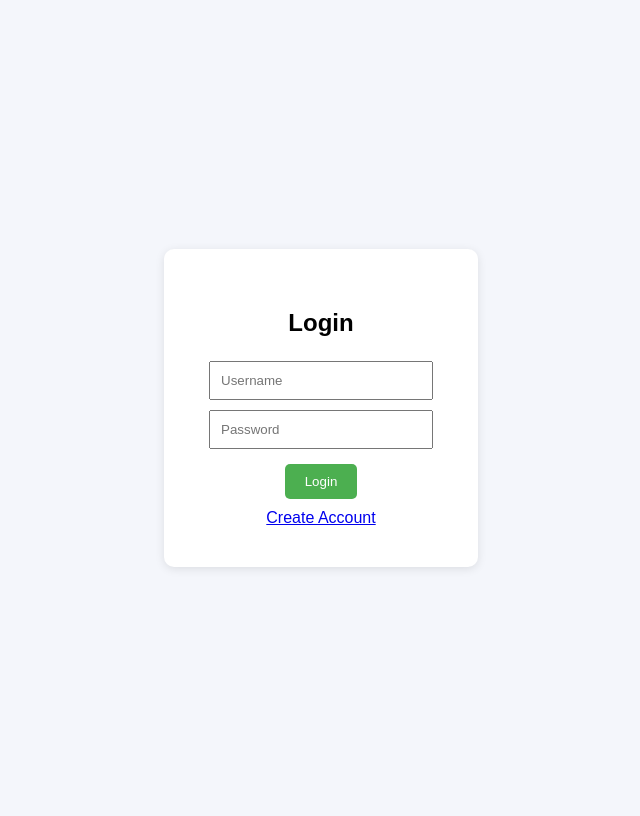
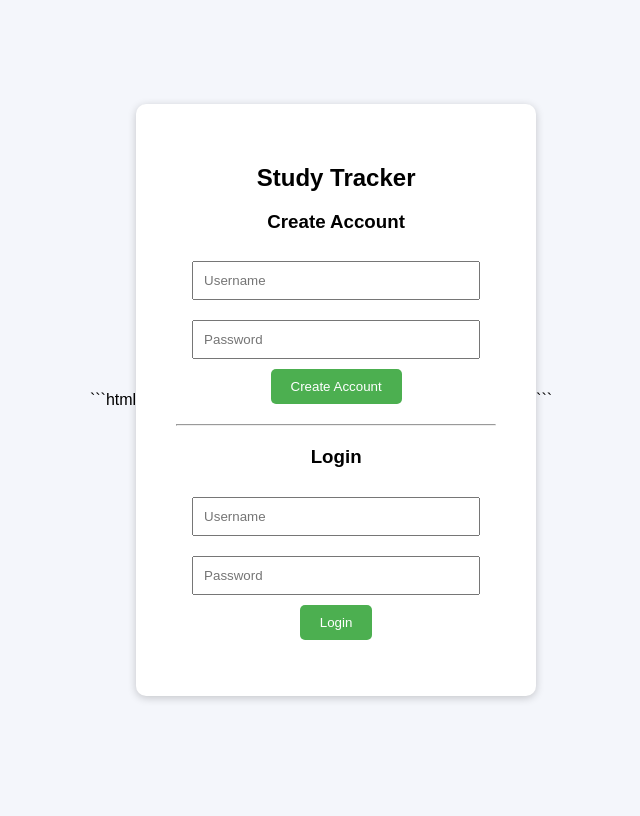
Before and after one commit to charan-teja02/study-tracker, a Flask app: page / in a window 1280 px wide. Shown: the whole page, without its empty margins (319-959 px from the left). After the commit the page ends 701 px from the top, so only its background shows below. Run offline with Flask 3, Linux system fonts and the light colour scheme.

Commit message:
Update home.html

````diff
--- a/templates/home.html
+++ b/templates/home.html
@@ -1,25 +1,100 @@
+```html
 <!DOCTYPE html>
 <html>
+
 <head>
-    <title>Login - Study Tracker</title>
+
+<title>Study Tracker</title>
+
+<meta name="viewport" content="width=device-width, initial-scale=1.0">
+
 <style>
-        body { font-family: Arial; background:#f4f6fb; display:flex; justify-content:center; align-items:center; height:100vh; }
-        .login-box { background:white; padding:40px; border-radius:10px; box-shadow:0 2px 10px rgba(0,0,0,0.1); text-align:center; }
-        input { padding:10px; margin:5px; width:200px; }
-        button { padding:10px 20px; margin-top:10px; border:none; background:#4CAF50; color:white; cursor:pointer; border-radius:5px; }
-        button:hover { background:#45a049; }
-        a { display:block; margin-top:10px; }
+
+body{
+font-family:Arial;
+background:#f4f6fb;
+display:flex;
+justify-content:center;
+align-items:center;
+height:100vh;
+margin:0;
+}
+
+.container{
+background:white;
+padding:40px;
+border-radius:10px;
+box-shadow:0 2px 8px rgba(0,0,0,0.2);
+width:320px;
+text-align:center;
+}
+
+h2{
+margin-bottom:10px;
+}
+
+input{
+width:90%;
+padding:10px;
+margin:10px 0;
+}
+
+button{
+padding:10px 20px;
+background:#4CAF50;
+color:white;
+border:none;
+cursor:pointer;
+border-radius:5px;
+}
+
+button:hover{
+background:#45a049;
+}
+
+hr{
+margin:20px 0;
+}
+
 </style>
+
 </head>
+
 <body>
-    <div class="login-box">
-        <h2>Login</h2>
+
+<div class="container">
+
+<h2>Study Tracker</h2>
+
+<h3>Create Account</h3>
+
+<form action="/register" method="POST">
+
+<input type="text" name="username" placeholder="Username" required>
+
+<input type="password" name="password" placeholder="Password" required>
+
+<button type="submit">Create Account</button>
+
+</form>
+
+<hr>
+
+<h3>Login</h3>
+
 <form action="/login" method="POST">
-            <input type="text" name="username" placeholder="Username" required><br>
-            <input type="password" name="password" placeholder="Password" required><br>
+
+<input type="text" name="username" placeholder="Username" required>
+
+<input type="password" name="password" placeholder="Password" required>
+
 <button type="submit">Login</button>
+
 </form>
-        <a href="/register">Create Account</a>
+
 </div>
+
 </body>
+
 </html>
+```
````
Lines whose indentation alone changed are shown as unchanged.
